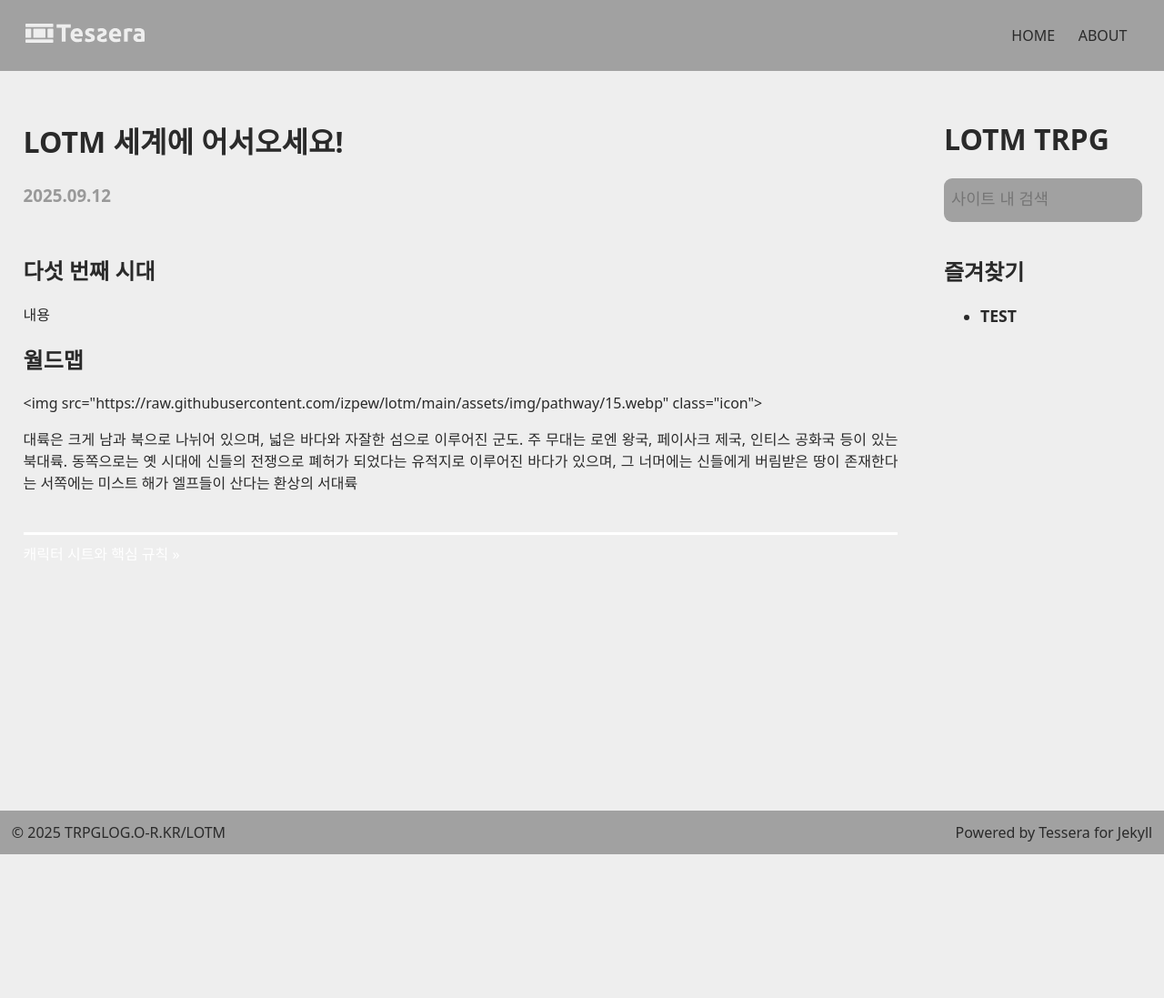
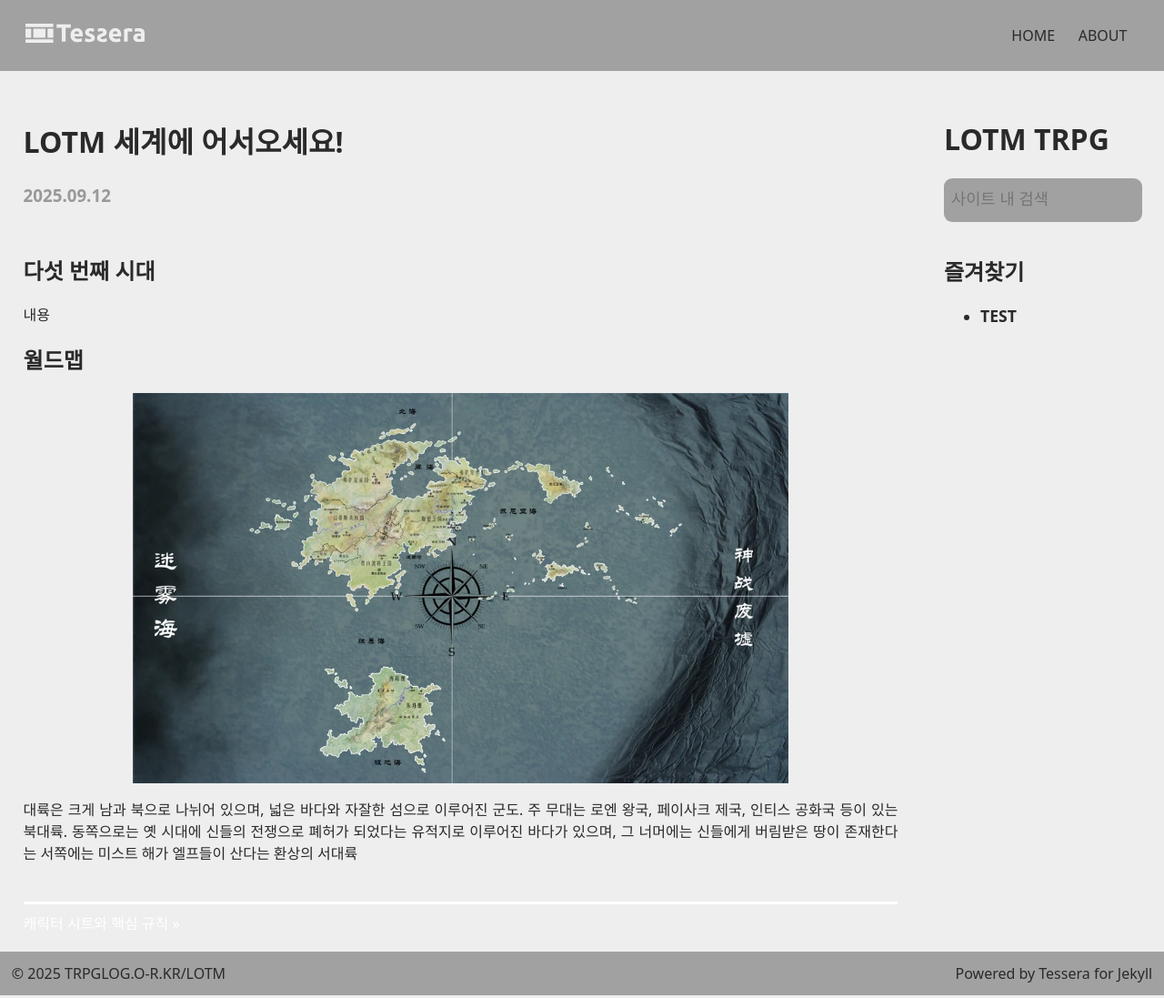
Before and after one commit to izpew/lotm, a Jekyll site: the page built from _chapters/001.md, in a window 1280 px wide. Shown: the whole page at 91% size. Built offline with Jekyll 4.4.1, drawn with Linux system fonts in a browser that asks for light colours; before the commit the page ends 942 px from its top, so only the background shows below that.

Commit message:
Update 001.md

```diff
--- a/_chapters/001.md
+++ b/_chapters/001.md
@@ -7,5 +7,5 @@ order: 1
 <h2>다섯 번째 시대</h2>
 <p>내용</p>
 <h2>월드맵</h2>
-<img src=\"https://raw.githubusercontent.com/izpew/lotm/main/assets/img/pathway/15.webp\" class=\"icon\">
+<img src="https://raw.githubusercontent.com/izpew/lotm/main/assets/img/world/worldmap.webp">
 <p>대륙은 크게 남과 북으로 나뉘어 있으며, 넓은 바다와 자잘한 섬으로 이루어진 군도. 주 무대는 로엔 왕국, 페이사크 제국, 인티스 공화국 등이 있는 북대륙. 동쪽으로는 옛 시대에 신들의 전쟁으로 폐허가 되었다는 유적지로 이루어진 바다가 있으며, 그 너머에는 신들에게 버림받은 땅이 존재한다는 서쪽에는 미스트 해가 엘프들이 산다는 환상의 서대륙</p>
```
